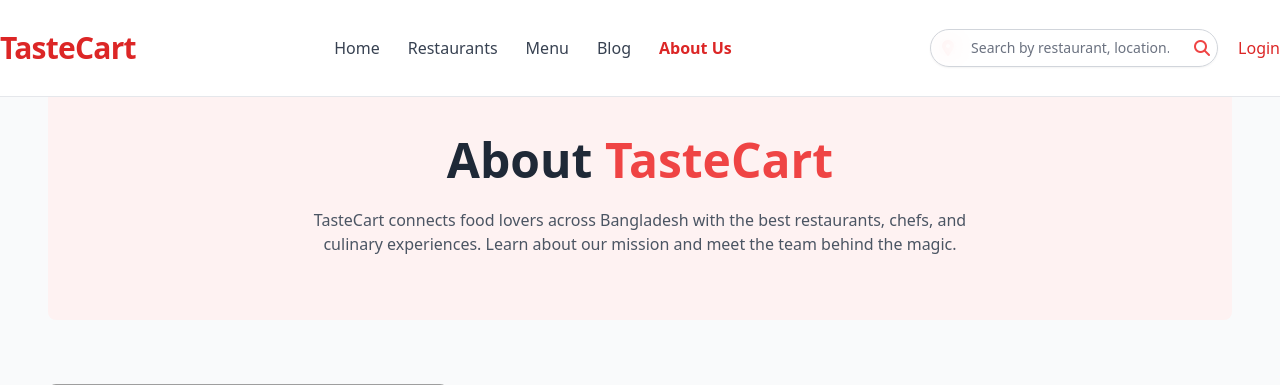
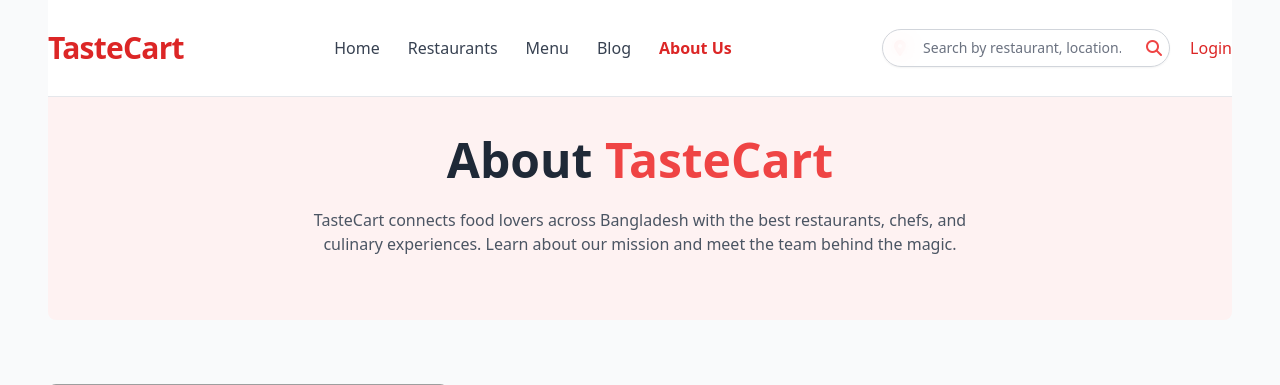
Before and after one commit to Walid5054/tastecart, a Django app: page /about in a window 1280 px wide. Shown: the top 385 px of the page. Run offline with Django 5.2, Linux system fonts and the light colour scheme; data that the repository does not hold is empty; some libraries are stand-ins or nearby versions; grey boxes are pictures that could not be loaded.

Commit message:
profile updated

```diff
--- a/templates/kits/base.html
+++ b/templates/kits/base.html
@@ -33,7 +33,7 @@
     <div class="mx-auto px-4 sm:px-6 lg:px-8">
       <!-- Header -->
       <header
-        class="bg-white border-b border-gray-200 py-4 fixed top-0 left-0 right-0 z-50"
+        class="bg-white border-b border-gray-200 py-4 fixed top-0 left-12 right-12 z-50"
       >
         <div class="flex items-center justify-between h-16">
           <!-- Logo -->
@@ -179,7 +179,7 @@
                   {% if request.user.user_type == 'user' %}
                   <a
                     href="{% url 'view_profile' %}"
-                    class="block px-4 py-2 text-gray-700 hover:bg-gray-100 hover:text-red-600 transition duration-200"
+                    class="px-4 py-2 text-gray-700 hover:bg-gray-100 hover:text-red-600 transition duration-200 block"
                     >Profile</a
                   >
                   {% else %}
```
Also changed, not shown: db.sqlite3.
